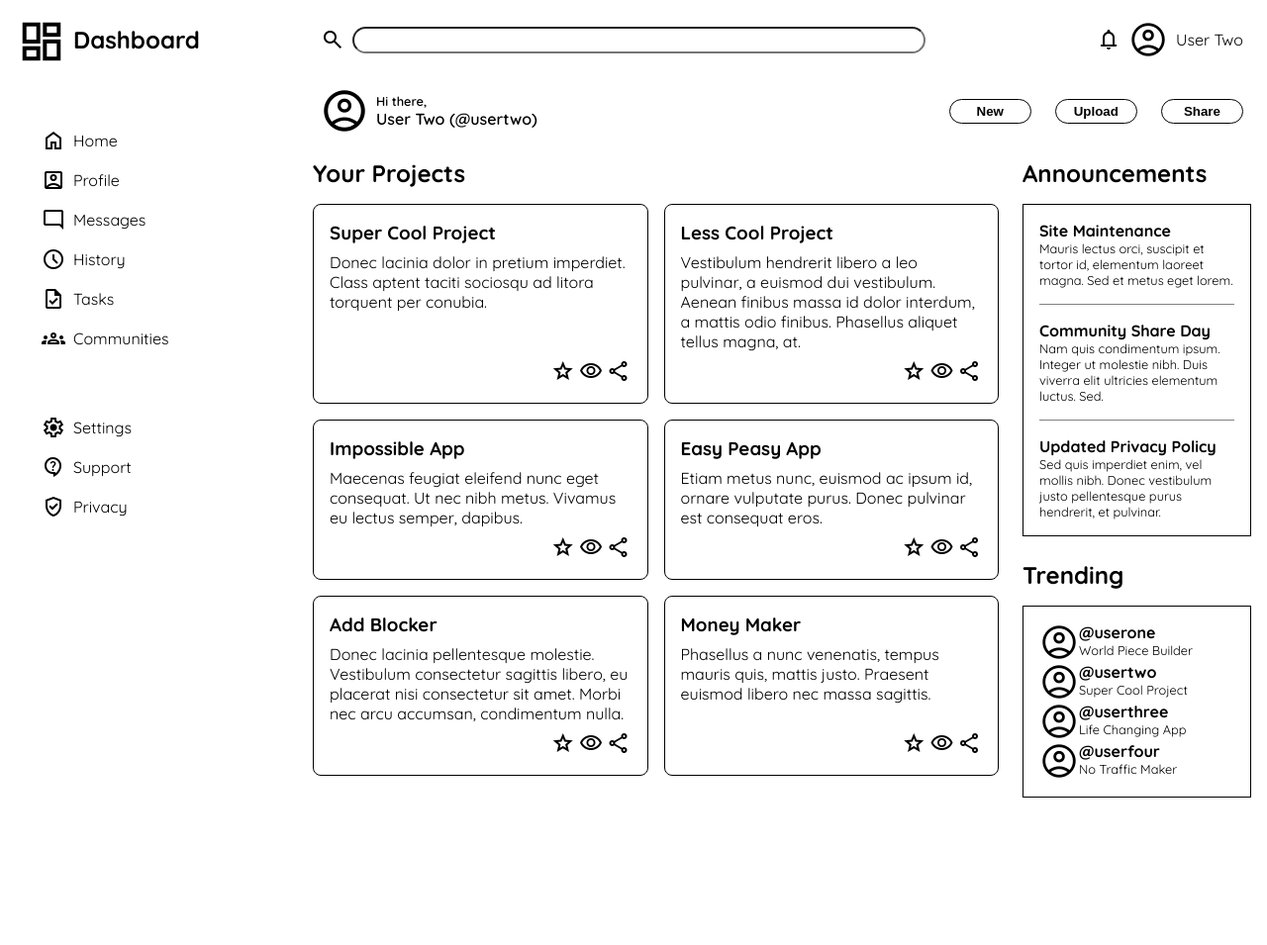
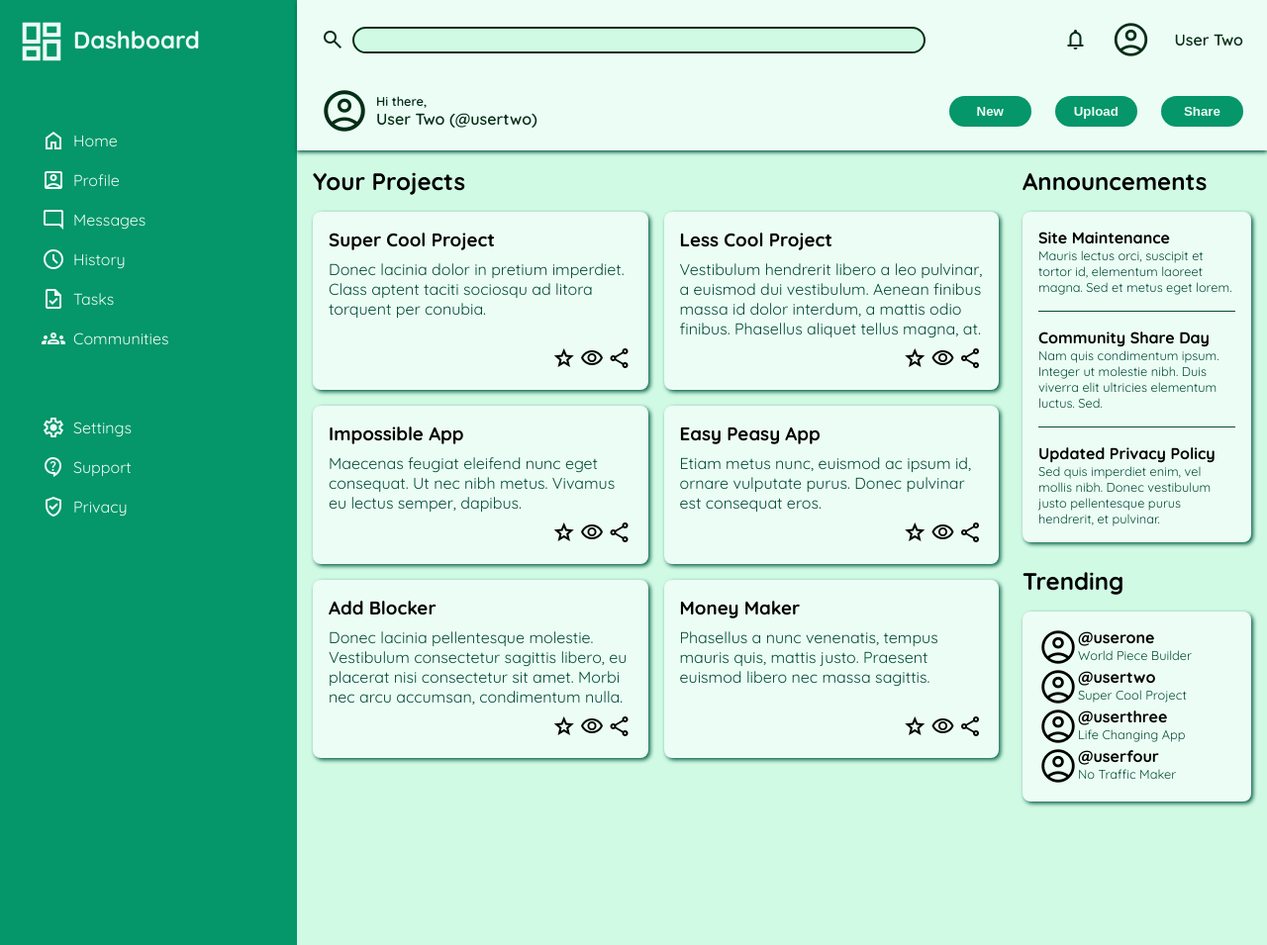
Before and after one commit to kame-sama/admin-dashboard, a plain HTML site: page index.html in a window 1280 px wide. Shown: the top 955 px of the page at 99% size. Drawn offline with nearby package versions, Linux system fonts and the light colour scheme.

Commit message:
Add color theme

```diff
--- a/css/styles.css
+++ b/css/styles.css
@@ -2,6 +2,12 @@
 
 :root {
   font-family: 'Quicksand', sans-serif;
+  --foreground-clr: #ecfdf5;
+  --background-clr: #d1fae5;
+  --furniture-clr: #059669;
+  --main-font-clr: #052e16;
+  --secondary-font-clr: #064e3b;
+  --shadow-clr: #065f46;
 }
 
 *,
@@ -13,6 +19,7 @@
 }
 
 body {
+  min-height: 100vh;
   display: grid;
   grid-template: auto 1fr / 300px 1fr;
   grid-template-areas:
@@ -26,6 +33,10 @@ body {
   grid-template: 1fr 1fr / 2fr 1fr;
   gap: 8px;
   padding: 8px 16px;
+  background-color: var(--foreground-clr);
+  color: var(--main-font-clr);
+  box-shadow: 0px 2px 4px var(--shadow-clr);
+  z-index: 2;
 }
 
 .header > * {
@@ -39,10 +50,16 @@ body {
   flex: 1;
   padding: 4px 4px 4px 16px;
   border-radius: 16px;
+  background-color: var(--background-clr);
+  border: 2px solid var(--main-font-clr);
 }
 
 .header .profile-info {
   justify-content: flex-end;
+  gap: 24px;
+}
+.header .profile-info p {
+  font-weight: 600;
 }
 
 .header .user-info {
@@ -63,11 +80,12 @@ body {
 
 .header .buttons > * {
   flex: 1;
-  padding: 4px;
+  padding: 8px;
   border-radius: 1rem;
   font-weight: 600;
-  background-color: white;
-  border: 1px solid black;
+  background-color: var(--furniture-clr);
+  color: var(--foreground-clr);
+  border: none;
 }
 
 .header .buttons > *:hover {
@@ -80,6 +98,8 @@ body {
   flex-direction: column;
   gap: 50px;
   padding: 8px;
+  background-color: var(--furniture-clr);
+  color: var(--foreground-clr);
 }
 
 .sidebar .logo {
@@ -120,11 +140,16 @@ body {
     'projects announcements'
     'projects trending';
   gap: 24px;
-  padding: 8px 16px;
+  padding: 16px;
+  background-color: var(--background-clr);
 }
 
 .content h2 {
   margin-bottom: 16px;
+}
+
+.content p {
+  color: var(--secondary-font-clr);
 }
 
 .projects {
@@ -142,8 +167,9 @@ body {
   grid-template-rows: auto 1fr auto;
   gap: 8px;
   padding: 16px;
-  border: 1px solid black;
+  background-color: var(--foreground-clr);
   border-radius: 8px;
+  box-shadow: 2px 2px 4px var(--shadow-clr);
 }
 
 .projects .wrapper .icons {
@@ -157,7 +183,9 @@ body {
 
 .announcements .wrapper {
   padding: 16px;
-  border: 1px solid black;
+  background-color: var(--foreground-clr);
+  border-radius: 8px;
+  box-shadow: 2px 2px 4px var(--shadow-clr);
 }
 
 .announcements .item {
@@ -166,12 +194,12 @@ body {
 
 .announcements .item:first-child {
   padding-top: 0;
-  border-bottom: 1px solid grey;
+  border-bottom: 1px solid var(--secondary-font-clr);
 }
 
 .announcements .item:last-child {
   padding-bottom: 0;
-  border-top: 1px solid grey;
+  border-top: 1px solid var(--secondary-font-clr);
 }
 
 .announcements p {
@@ -184,7 +212,9 @@ body {
 
 .trending .wrapper {
   padding: 16px;
-  border: 1px solid black;
+  border-radius: 8px;
+  background-color: var(--foreground-clr);
+  box-shadow: 2px 2px 4px var(--shadow-clr);
 }
 
 .trending .item {
```
